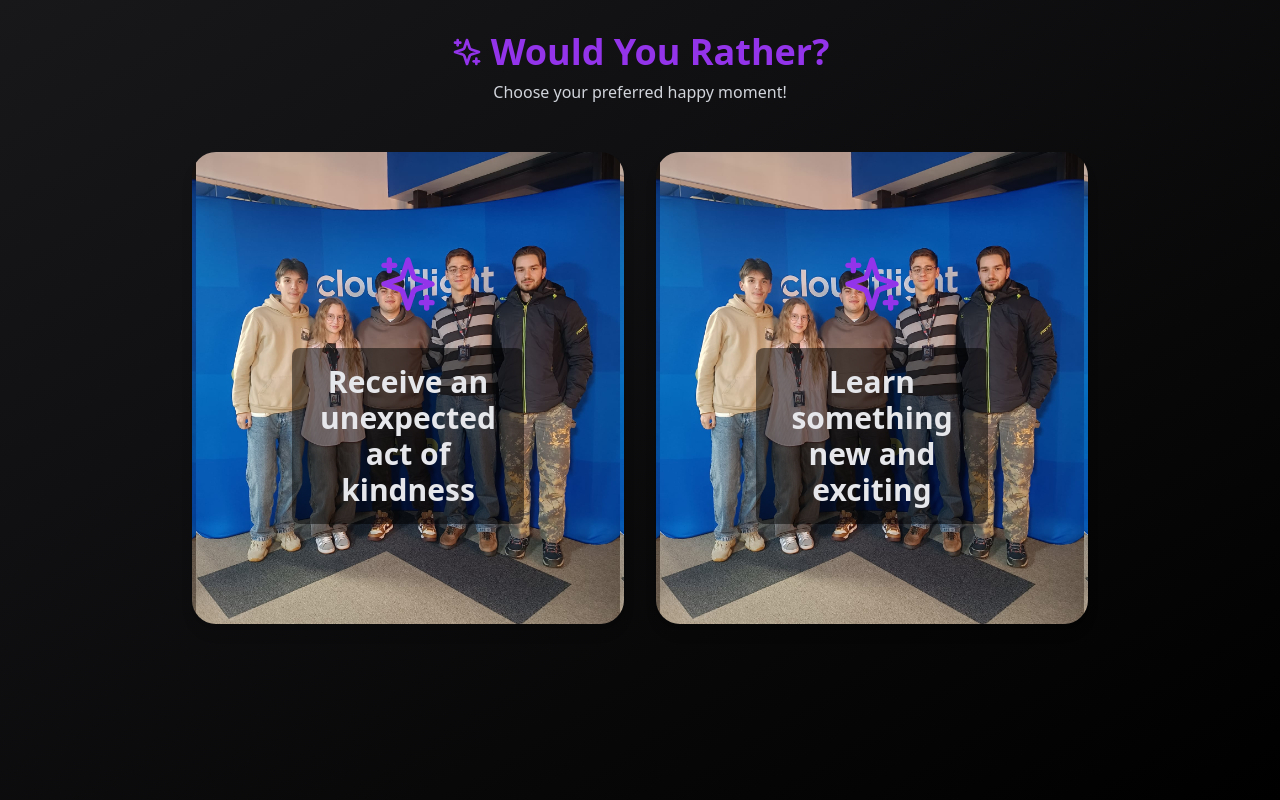
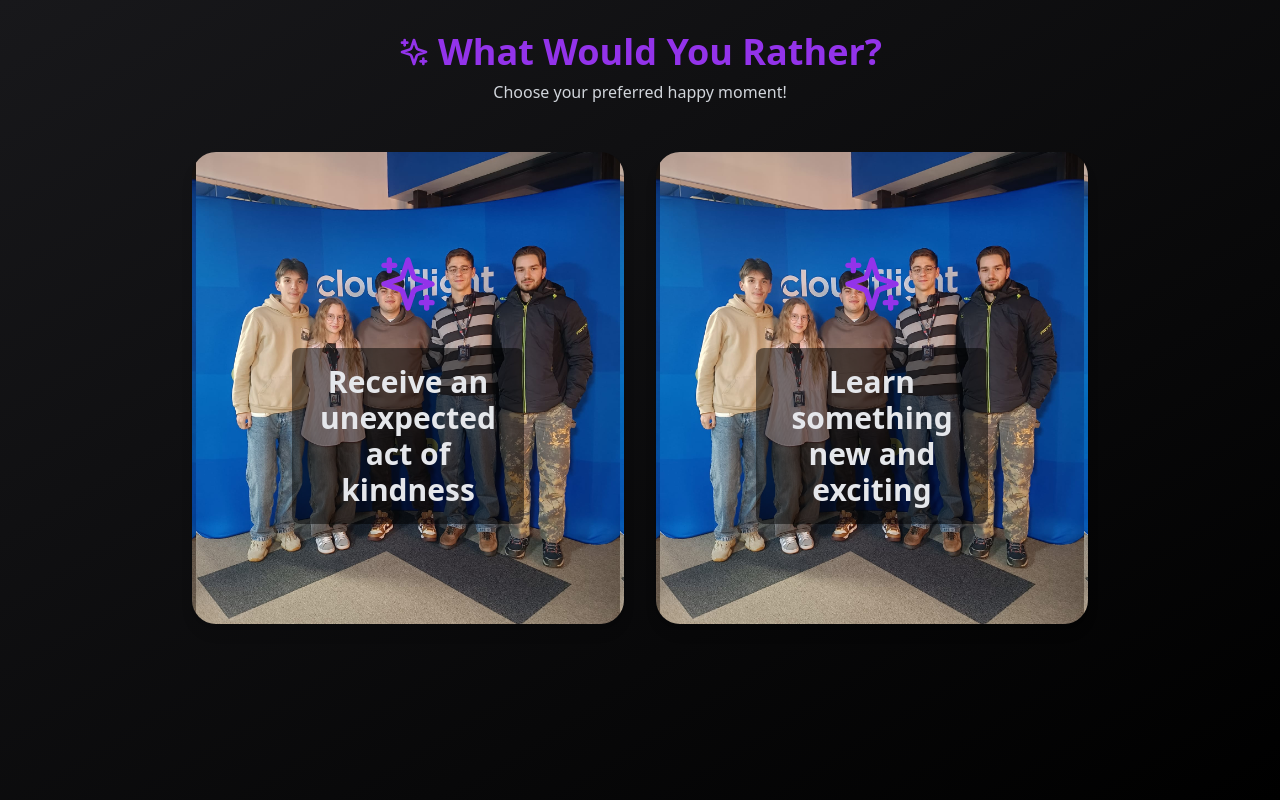
Before and after one commit to sorecauadrian/path_to_mental_wellness, a React (Vite) app in the folder client/: page / in a window 1280 px wide. Built offline with nearby package versions, Linux system fonts and the light colour scheme; no server answers.

Commit message:
added 'What'2

```diff
--- a/client/src/App.tsx
+++ b/client/src/App.tsx
@@ -38,7 +38,7 @@ function App() {
         <header className="text-center mb-12">
           <h1 className="text-4xl font-bold text-primary-light mb-2 flex items-center justify-center gap-2">
             <Sparkles className="w-8 h-8 text-primary-light" />
-            Would You Rather?
+            What Would You Rather?
           </h1>
           <p className="text-gray-300">Choose your preferred happy moment!</p>
         </header>
```
